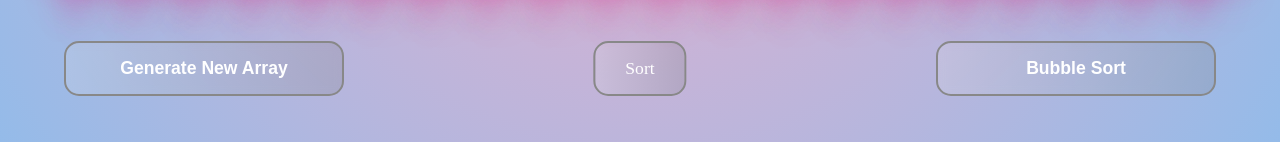
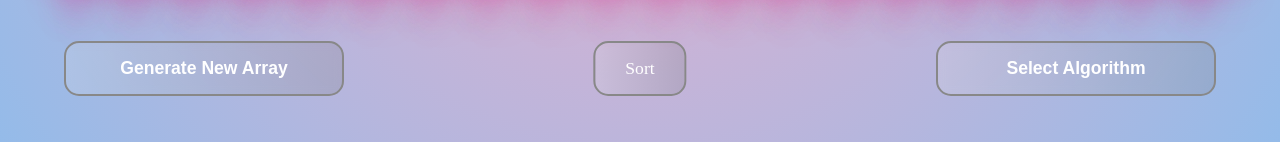
Before and after one commit to akshttdev/Sorting-Visualizer, a React (Vite) app: page / in a window 1280 px wide. Shown: the part 711-853 px from the top of the page. Built offline with nearby package versions, Linux system fonts and the light colour scheme; a web font is replaced by a local one.

Commit message:
Fixed File Structure

```diff
--- a/src/App.jsx
+++ b/src/App.jsx
@@ -5,18 +5,18 @@ import Footer from "./Components/Footer/Footer";
 import ArrayBar from "./Components/ArrayBars/ArrayBar";
 import resetSound from "./Sounds/ResetEffect.mp3";
 import { randomIntFromInterval, playAudio } from "./Helper.js";
-import BubbleSort from "./SortingAlgorithms/BubbleSort/BubbleSort";
+import BubbleSort from "./SortingAlgorithms/BubbleSort.jsx";
 
 function App() {
   const [array, setArray] = useState([]);
-  const [selectedAlgo, setSelectedAlgo] = useState("Bubble Sort");
-  const [animationSpeed, setAnimationSpeed] = useState(50);
+  const [selectedAlgo, setSelectedAlgo] = useState("Select Algorithm");
+  const [animationSpeed, setAnimationSpeed] = useState(300);
   const [isSorting, setIsSorting] = useState(false);
 
   const playSound = () => playAudio(resetSound);
 
   const generateNewArray = (play = true) => {
-    if (isSorting) return; // Don't generate a new array during sorting
+    if (isSorting) return;
 
     const newArray = Array.from({ length: 20 }, () =>
       randomIntFromInterval(5, 70)
@@ -32,7 +32,7 @@ function App() {
     if (selectedAlgo === "Bubble Sort") {
       BubbleSort(array, animationSpeed, (sortedArray) => {
         console.log("Sort finished!");
-        setArray([...sortedArray]); // Update with sorted array
+        setArray([...sortedArray]);
         setIsSorting(false);
       });
     }
--- a/src/Components/Footer/Footer.jsx
+++ b/src/Components/Footer/Footer.jsx
@@ -41,7 +41,7 @@ function Footer({ array, generateNewArray, selectedAlgo, setSelectedAlgo, handle
           onClick={() => setIsOpen(!isOpen)}
           ref={buttonRef}
         >
-          {selectedAlgo}
+          {selectedAlgo }
         </button>
 
         {isOpen && (
--- a/src/SortingAlgorithms/BubbleSort/BubbleSort.jsx
+++ b/src/SortingAlgorithms/BubbleSort.jsx
@@ -6,7 +6,7 @@ import {
   disableButtons,
   enableButtons,
   playCompletedSoundEffect
-} from "../../Helper.js";
+} from "../Helper.js";
 
 // Create the animation steps for bubble sort
 const getBubbleSortAnimations = (array) => {
```
Also changed, not shown: src/SortingAlgorithms/BubbleSort/getBubbleSortAnimations.jsx (deleted, +0 -23 lines).
